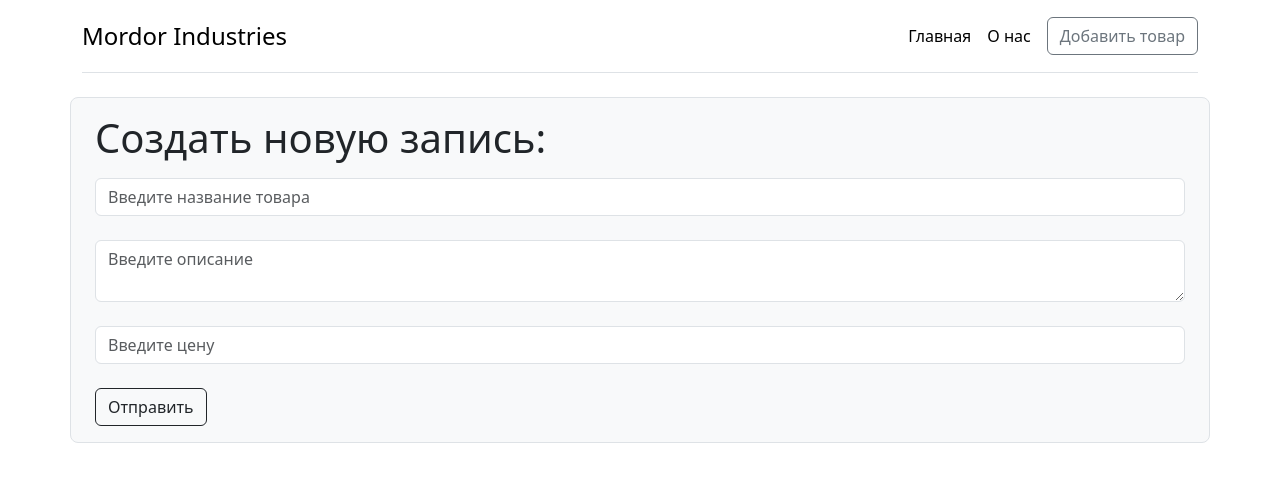
After one commit to IvanSafr/WebShop, a Flask app: page /add in a window 1280 px wide. The commit adds this page. Shown: the top 482 px of the page. Run offline with Flask 2, Linux system fonts and the light colour scheme.

Commit message:
0.2 version (db 2.0, forms 1.0)

```diff
--- a/app.py
+++ b/app.py
@@ -1,16 +1,18 @@
-from flask import Flask, render_template
+from flask import Flask, render_template, request, redirect
 from flask_sqlalchemy import SQLAlchemy
 
 app = Flask(__name__)
 app.config['SQLALCHEMY_DATABASE_URI'] = 'sqlite:///shop.db'
-db = SQLAlchemy
+app.config['SQLALCHEMY_TRACK_MODIFICATIONS'] = False
+db = SQLAlchemy(app)
+app.app_context().push()
 
 class  product(db.Model):
     id = db.Column(db.Integer, primary_key=True)
-    name = db.Column(db.String)
-    description = db.Column(db.Text)
-    price = db.Column(db.Integer)
-    availability = 0
+    name = db.Column(db.String(100), nullable=False)
+    description = db.Column(db.Text, nullable=False)
+    price = db.Column(db.Integer, nullable=False)
+    availability = db.Column(db.Boolean, default=True)
 
 @app.route('/')
 def main():
@@ -20,7 +22,9 @@ def main():
 def about():
     return render_template('about.html')
 
-
+@app.route('/add')
+def add():
+    return render_template('add.html')
 
 
 if __name__=='__main__':
--- /dev/null
+++ b/templates/add.html
@@ -0,0 +1,24 @@
+{% extends 'base.html' %}
+
+{% block title %}
+Добавить товар
+{% endblock %}
+
+{% block page %}
+    <div class="row justify-content-center align-items-center">
+        <div class="col-12 bg bg-light border border-1 rounded-3">
+            <div class="container">
+                <p></p>
+                <p></p>
+                <h1 aligin="center">Создать новую запись:</h1>
+                <p></p>
+                <form method="post">
+                    <input type="text" name="name" id="name" class="form-control" placeholder="Введите название товара"><br>
+                    <textarea name="description" id="description" class="form-control" placeholder="Введите описание"></textarea><br>
+                    <input type="integer" name="price" id = price class="form-control" placeholder="Введите цену"><br>
+                    <input type="submit" class="btn btn-outline-dark" value="Отправить"><p></p>
+                </form>
+        </div>
+    </div>
+
+{% endblock %}
--- a/templates/base.html
+++ b/templates/base.html
@@ -12,21 +12,17 @@
 <body>
     <div class="container">
         <header>
+            <p></p>
             <div class="d-flex flex-column flex-md-row align-items-center pb-3 mb-4 border-bottom">
               <a href="/" class="d-flex align-items-center link-body-emphasis text-decoration-none">
-            <span class="fs-4">Mordor industries</span>
+                <span class="fs-4">Mordor Industries</span>
               </a>
 
               <nav class="d-inline-flex mt-2 mt-md-0 ms-md-auto">
                 <a class="me-3 py-2 link-body-emphasis text-decoration-none" href="/">Главная</a>
                 <a class="me-3 py-2 link-body-emphasis text-decoration-none" href="/about">О нас</a>
               </nav>
-            <a class="btn btn-outline-primary" href="#">Добавить товар</a>
-        </div>
-
-        <div class="pricing-header p-3 pb-md-4 mx-auto text-center">
-          <h1 class="display-4 fw-normal">Pricing</h1>
-          <p class="fs-5 text-body-secondary">Quickly build an effective pricing table for your potential customers with this Bootstrap example. It’s built with default Bootstrap components and utilities with little customization.</p>
+                <a class="btn btn-outline-secondary" href="/add">Добавить товар</a>
             </div>
       </header>
         {% block page %}
```
Also changed, not shown: templates/about.html (+8 -2 lines), instance/shop.db (added). Lines whose indentation alone changed are shown as unchanged.
